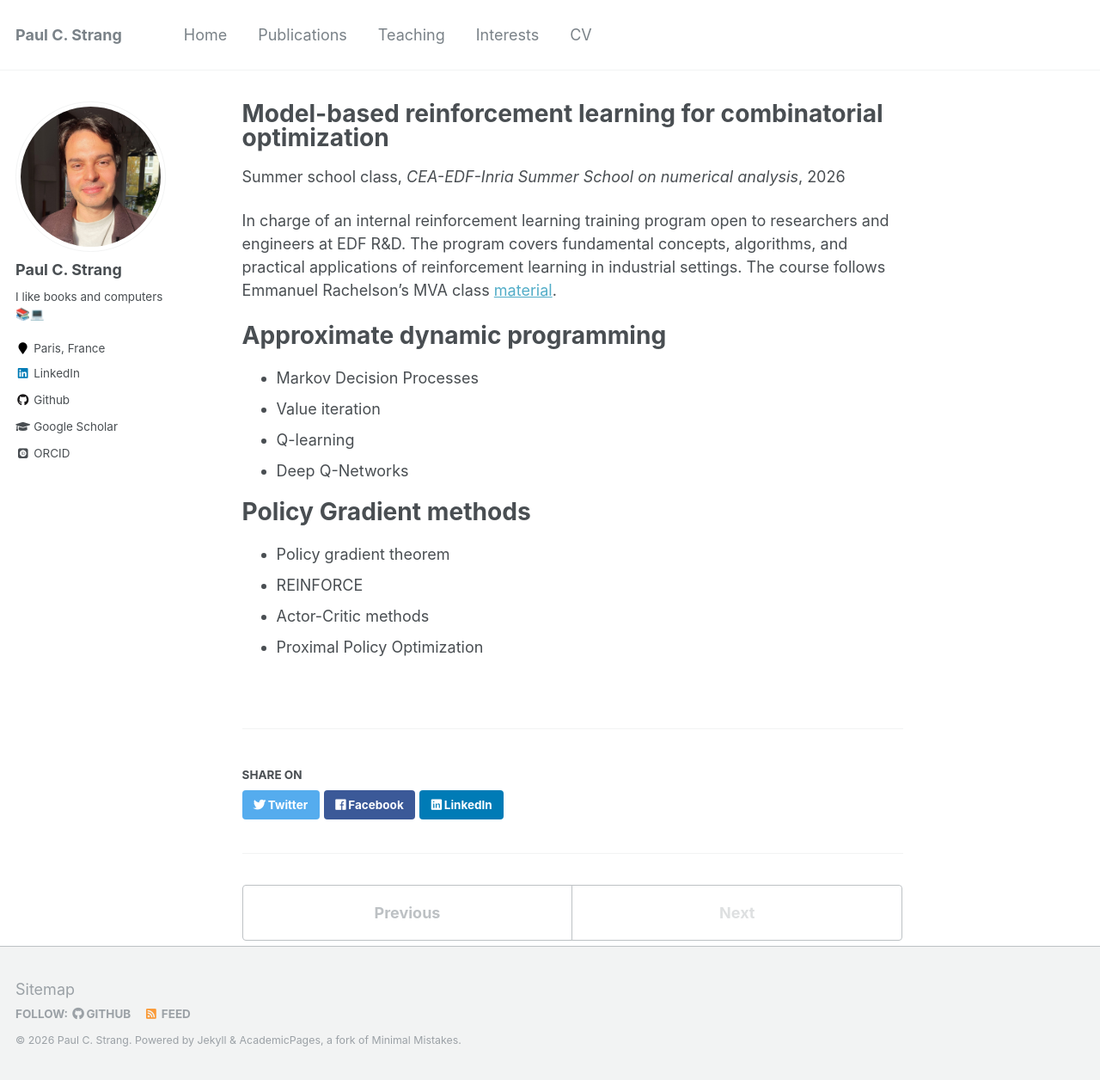
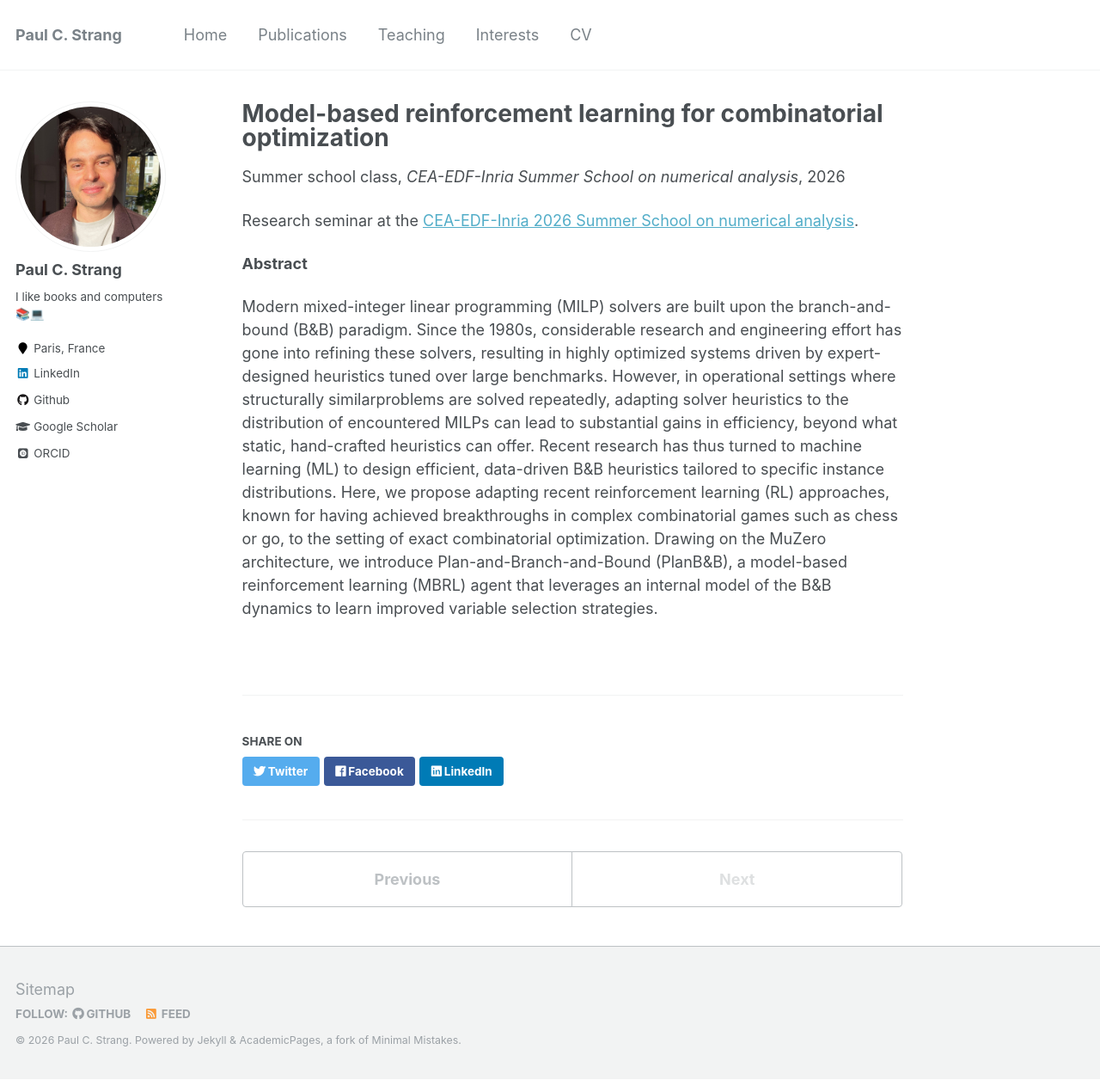
Before and after one commit to abfariah/abfariah.github.io, a Jekyll site: the page built from _teaching/inria.md, in a window 1280 px wide and 1256 px high. Shown: the whole window at 86% size. Built offline with Jekyll 4.4.1, drawn with Linux system fonts in a browser that asks for light colours; some web fonts are replaced.

Commit message:
add summer-school

```diff
--- a/_teaching/inria.md
+++ b/_teaching/inria.md
@@ -8,19 +8,8 @@ date: "2026-06-25"
 location: "Le Bourget-du-Lac, France"
 ---
 
-In charge of an internal reinforcement learning training program open to researchers and engineers at EDF R&D. The program covers fundamental concepts, algorithms, and practical applications of reinforcement learning in industrial settings. The course follows Emmanuel Rachelson's MVA class [material](https://github.com/abfariah/RL_Class).
+Research seminar at the [CEA-EDF-Inria 2026 Summer School on numerical analysis](https://ecoles-cea-edf-inria.fr/en/schools/ecole-analyse-numerique-de-2026/).
 
-Approximate dynamic programming
-======
-* Markov Decision Processes
-* Value iteration
-* Q-learning
-* Deep Q-Networks
+**Abstract**
 
-Policy Gradient methods
-======
-
-* Policy gradient theorem
-* REINFORCE
-* Actor-Critic methods
-* Proximal Policy Optimization
+Modern mixed-integer linear programming (MILP) solvers are built upon the branch-and-bound (B&B) paradigm. Since the 1980s, considerable research and engineering effort has gone into refining these solvers, resulting in highly optimized systems driven by expert-designed heuristics tuned over large benchmarks. However, in operational settings where structurally similarproblems are solved repeatedly, adapting solver heuristics to the distribution of encountered MILPs can lead to substantial gains in efficiency, beyond what static, hand-crafted heuristics can offer. Recent research has thus turned to machine learning (ML) to design efficient, data-driven B&B heuristics tailored to specific instance distributions. Here, we propose adapting recent reinforcement learning (RL) approaches, known for having achieved breakthroughs in complex combinatorial games such as chess or go, to the setting of exact combinatorial optimization. Drawing on the MuZero architecture, we introduce Plan-and-Branch-and-Bound (PlanB&B), a model-based reinforcement learning (MBRL) agent that leverages an internal model of the B&B dynamics to learn improved variable selection strategies.
```
Also changed, not shown: _publications/phd.md (+4 -4 lines).
